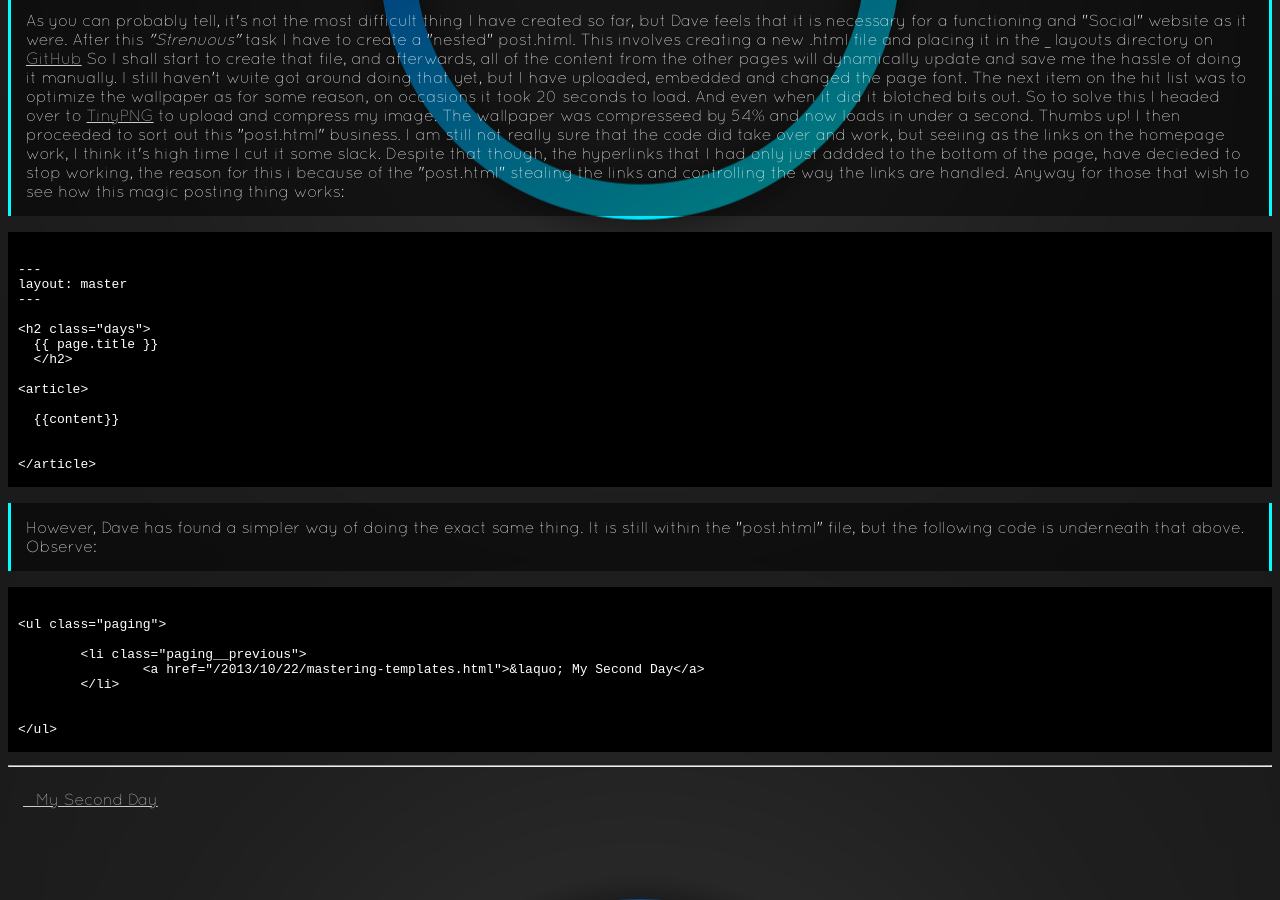
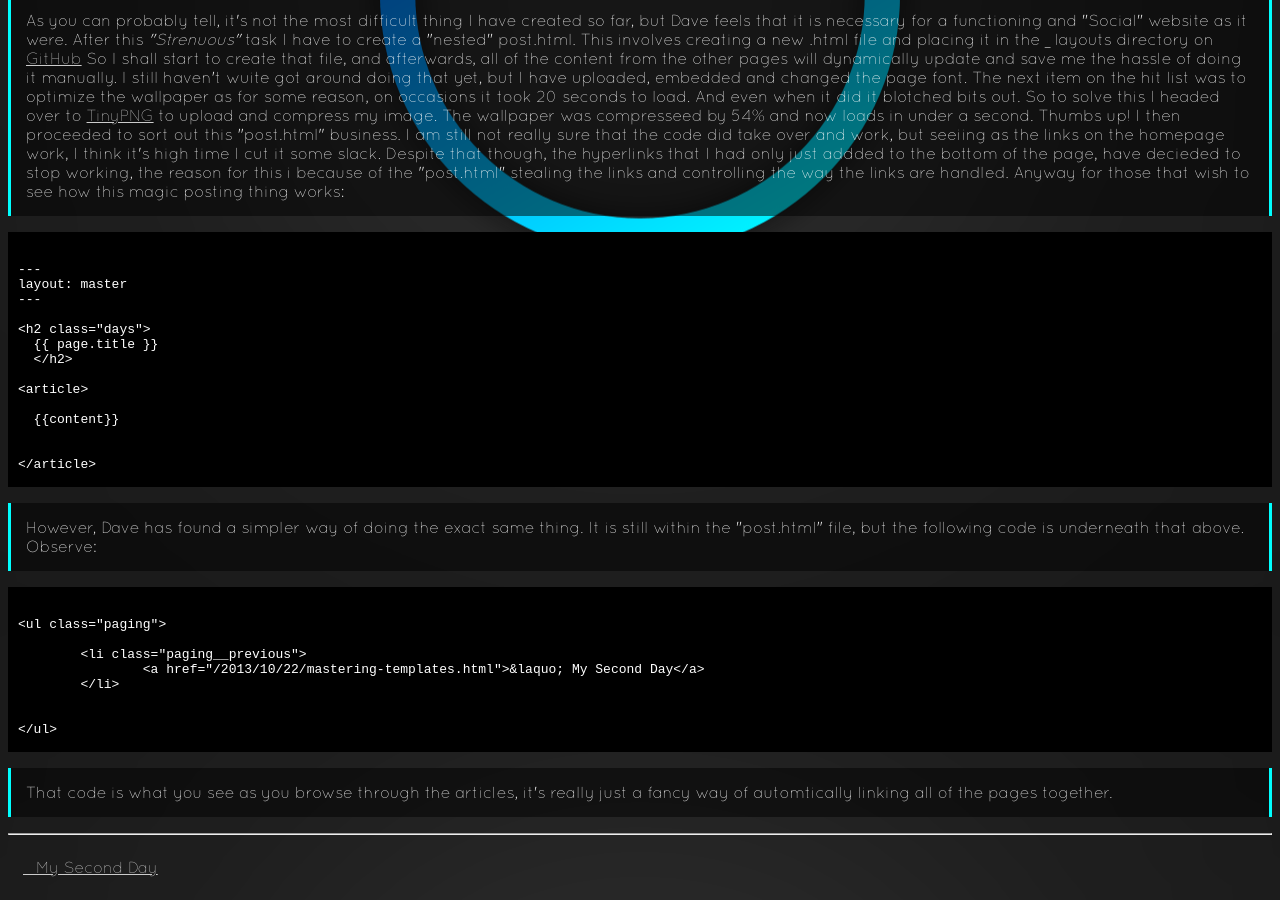
Before and after one commit to boffnoff/boffnoff.github.com, a Jekyll site: the page built from _posts/2013-10-23-third-day.html, in a window 1280 px wide and 900 px high, scrolled down 913 px. Built offline with Jekyll 4.4.1, drawn with Linux system fonts in a browser that asks for light colours; before the commit the page ends 1745 px from its top, so only the background shows below that.

Commit message:
? added another sentence

```diff
--- a/_posts/2013-10-23-third-day.html
+++ b/_posts/2013-10-23-third-day.html
@@ -84,6 +84,9 @@ layout: master
         {% endif %}
 &lt;/ul&gt;
 </code></pre>
+<p>
+  That code is what you see as you browse through the articles, it's really just a fancy way of automtically linking all of the pages together.
+</p>
 
 
 <hr>
```
